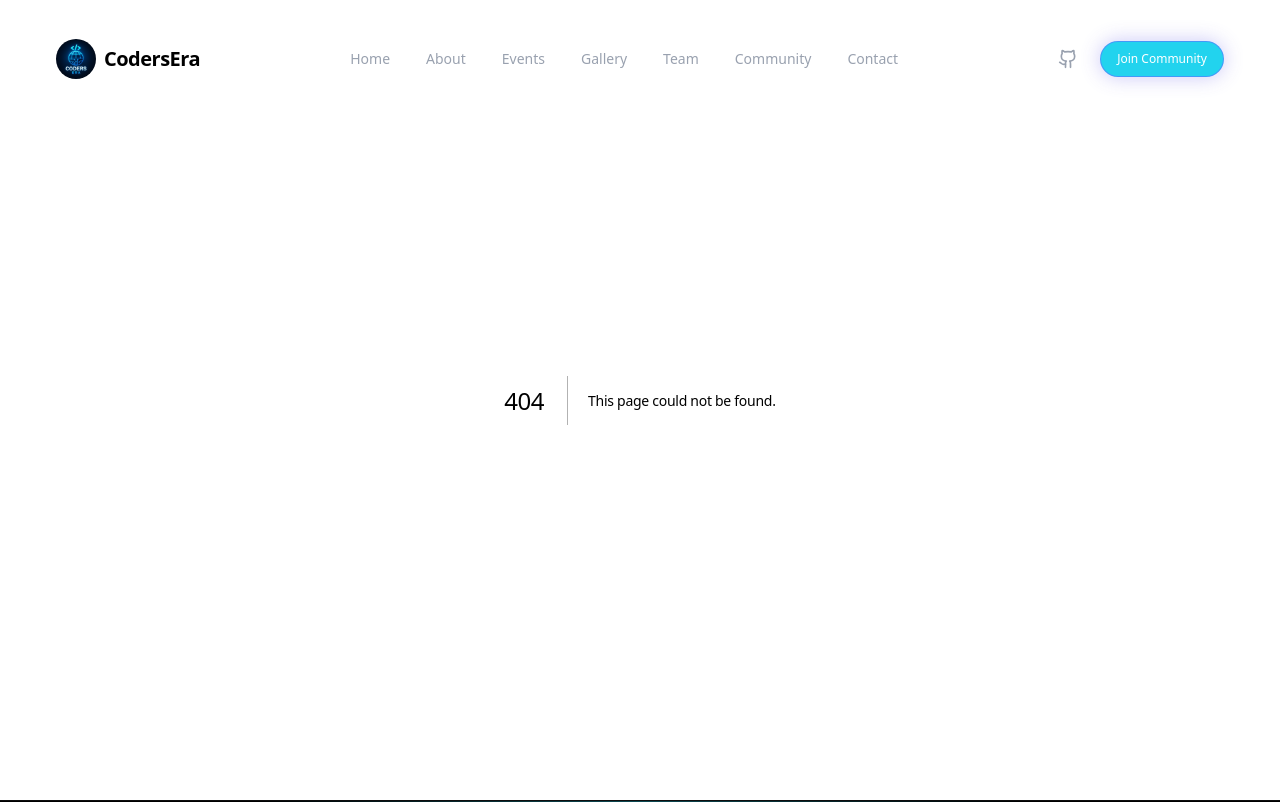
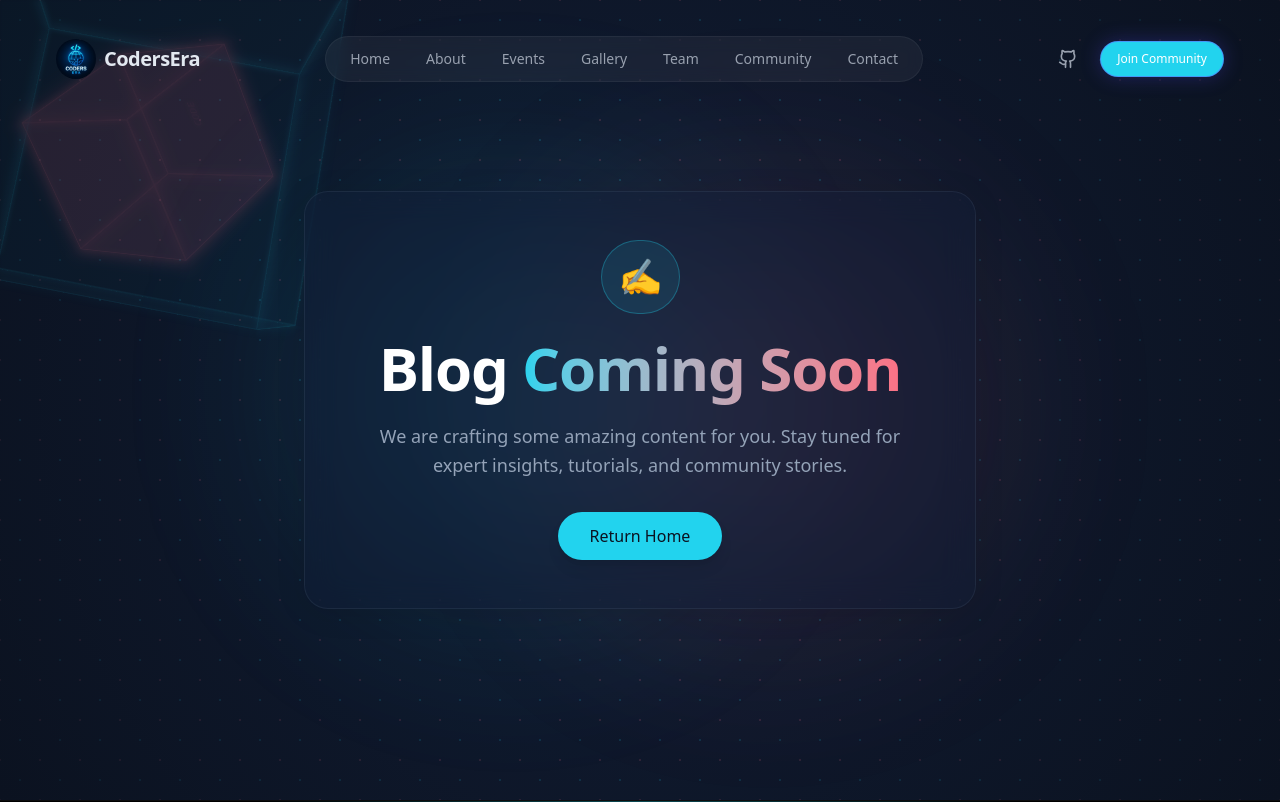
Before and after one commit to adityar2216v/Coders-Era-website-, a Next.js app: page /blog in a window 1280 px wide. Before the commit this address had no page. Shown: the top 802 px of the page. Built offline with nearby package versions, Linux system fonts and the light colour scheme.

Commit message:
feat: add blog page and suppress autoplay logs

```diff
--- /dev/null
+++ b/src/app/blog/page.tsx
@@ -0,0 +1,48 @@
+'use client';
+
+import { motion } from 'framer-motion';
+import Link from 'next/link';
+import { FloatingTechShape } from '@/components/ui/FloatingTechShape';
+import { Section } from '@/components/ui/Section';
+import { Container } from '@/components/ui/Container';
+
+export default function BlogPage() {
+    return (
+        <div className="min-h-screen bg-[#0B1220] flex items-center justify-center relative overflow-hidden ethnic-pattern">
+            {/* Background Elements */}
+            <div className="absolute top-0 right-0 w-full h-full opacity-20 pointer-events-none">
+                <FloatingTechShape />
+            </div>
+            <div className="absolute top-1/4 left-1/4 w-96 h-96 bg-[#22D3EE]/20 rounded-full blur-[120px] animate-pulse" />
+            <div className="absolute bottom-1/4 right-1/4 w-96 h-96 bg-[#FB7185]/20 rounded-full blur-[120px] animate-pulse animation-delay-2000" />
+
+            <Container className="relative z-10 text-center">
+                <motion.div
+                    initial={{ opacity: 0, scale: 0.9 }}
+                    animate={{ opacity: 1, scale: 1 }}
+                    transition={{ duration: 0.5 }}
+                    className="glass-panel p-12 rounded-3xl border border-white/10 max-w-2xl mx-auto backdrop-blur-xl"
+                >
+                    <div className="mb-6 flex justify-center">
+                        <div className="p-4 rounded-full bg-[#22D3EE]/10 border border-[#22D3EE]/30">
+                            <span className="text-4xl">✍️</span>
+                        </div>
+                    </div>
+                    <h1 className="text-4xl md:text-6xl font-bold mb-6 text-white font-heading">
+                        Blog <span className="text-transparent bg-clip-text bg-gradient-to-r from-[#22D3EE] to-[#FB7185]">Coming Soon</span>
+                    </h1>
+                    <p className="text-lg text-[#94A3B8] mb-8 leading-relaxed">
+                        We are crafting some amazing content for you. Stay tuned for expert insights, tutorials, and community stories.
+                    </p>
+
+                    <Link
+                        href="/"
+                        className="inline-flex items-center justify-center px-8 py-3 text-base font-medium text-[#0B1220] bg-[#22D3EE] rounded-full hover:bg-[#FB7185] hover:text-white transition-all duration-300 shadow-lg hover:shadow-[#FB7185]/25 hover:-translate-y-1"
+                    >
+                        Return Home
+                    </Link>
+                </motion.div>
+            </Container>
+        </div>
+    );
+}
--- a/src/components/common/IntroVideo.tsx
+++ b/src/components/common/IntroVideo.tsx
@@ -20,7 +20,8 @@ export function IntroVideo({ onComplete }: IntroVideoProps) {
                 // 1. Try playing unmuted (ideal)
                 await video.play();
             } catch (err) {
-                console.log("Autoplay blocked, falling back to muted:", err);
+                // Autoplay blocked (expected behavior in most browsers), falling back to muted
+                // console.debug("Autoplay blocked, falling back to muted");
                 // 2. Play muted (guaranteed to work)
                 video.muted = true;
                 try {
```
